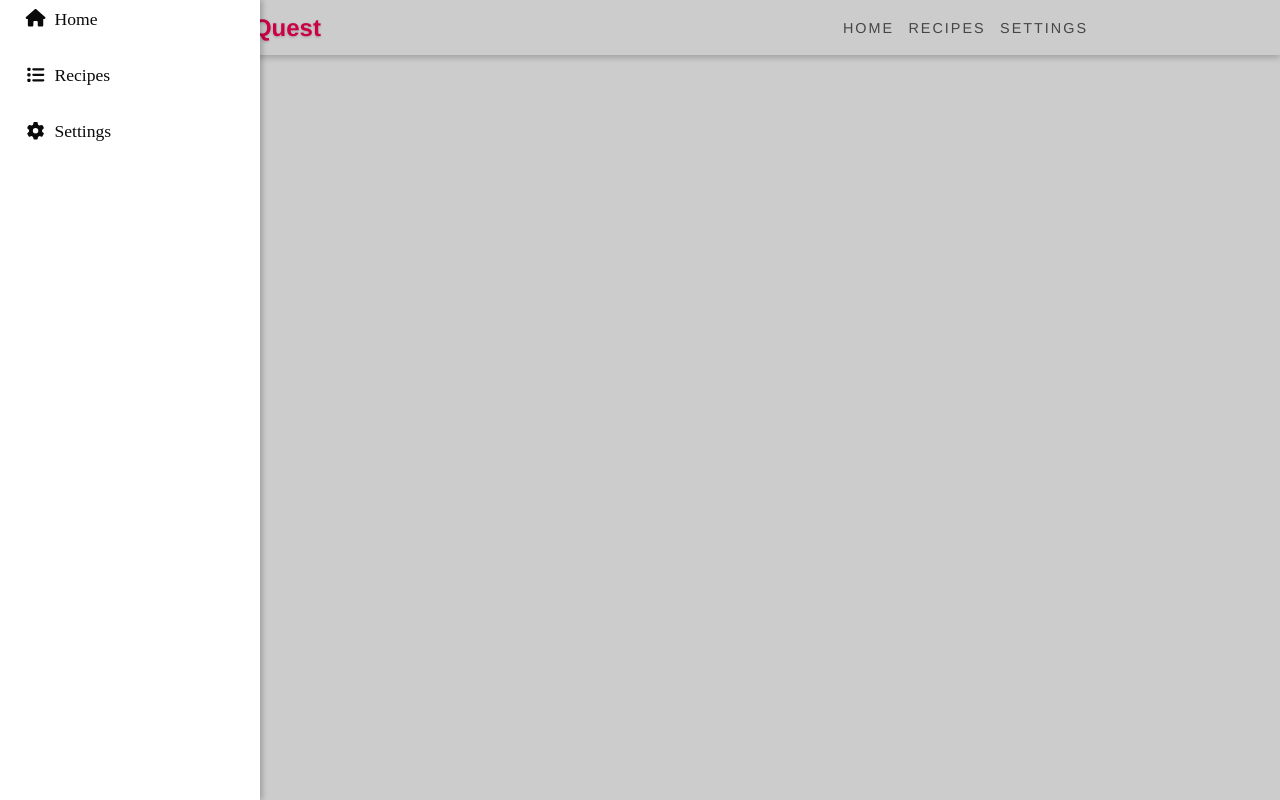
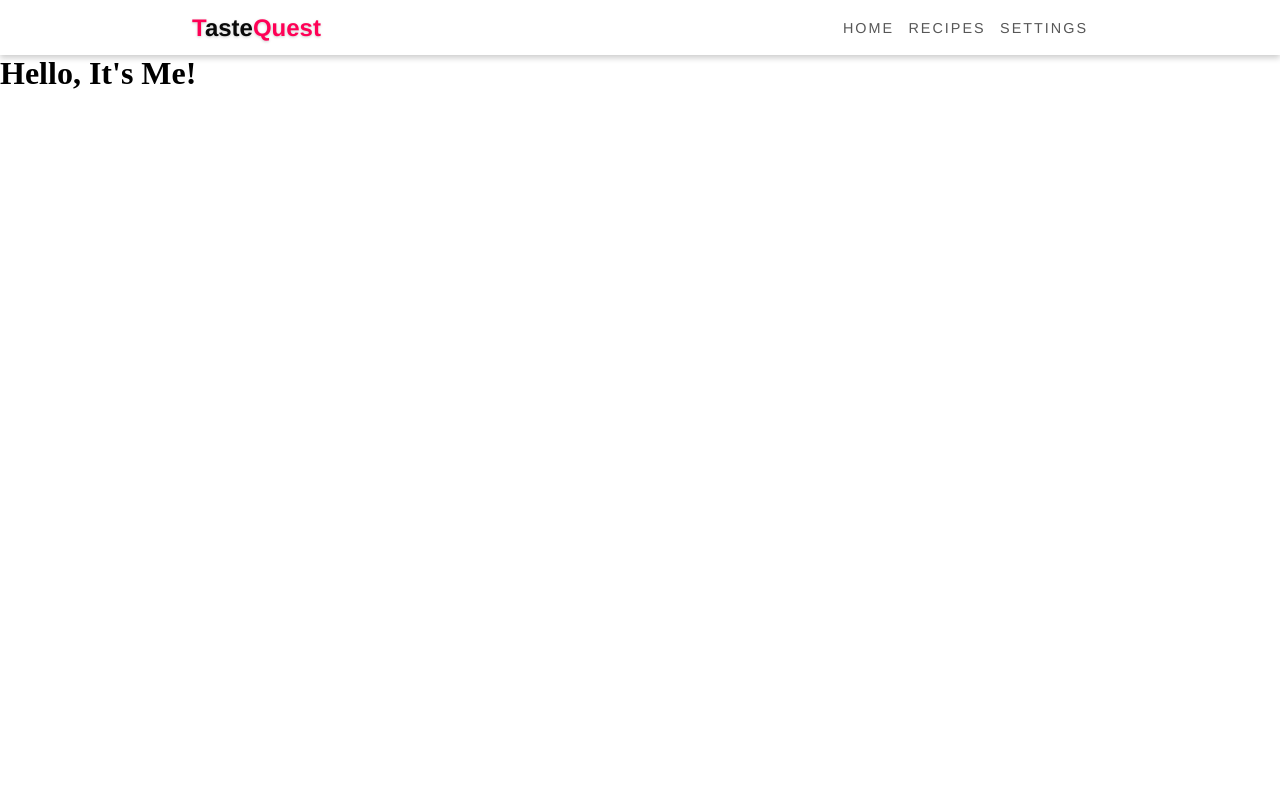
Before and after one commit to Muhammad-Dzaki-Arrahman/react-food-recipe, a React (Vite) app: page / in a window 1280 px wide. Built offline with nearby package versions, Linux system fonts and the light colour scheme.

Commit message:
Adding Sidebar ANimation

```diff
--- a/src/components/Navbar.jsx
+++ b/src/components/Navbar.jsx
@@ -4,7 +4,7 @@ import Sidebar from "./Sidebar";
 // import font awesome icons
 import { faHome, faList, faCog } from "@fortawesome/free-solid-svg-icons";
 export default function Navbar() {
-  const [showSidebar, setShowSidebar] = useState(true);
+  const [showSidebar, setShowSidebar] = useState(false);
   const links = [
     {
       name: "Home",
@@ -22,6 +22,9 @@ export default function Navbar() {
       icon: faCog,
     },
   ];
+  function closeSidebar() {
+    setShowSidebar(false);
+  }
   return (
     <>
       <div className="navbar container">
@@ -44,7 +47,7 @@ export default function Navbar() {
           <div className="bar"></div>
         </div>
       </div>
-      {showSidebar && <Sidebar links={links} />}
+      {showSidebar && <Sidebar close={closeSidebar} links={links} />}
     </>
   );
 }
--- a/src/components/Sidebar.jsx
+++ b/src/components/Sidebar.jsx
@@ -1,7 +1,7 @@
 import { FontAwesomeIcon } from "@fortawesome/react-fontawesome";
-export default function Sidebar({ links }) {
+export default function Sidebar({ links, close }) {
   return (
-    <div className="sidebar">
+    <div className="sidebar" onClick={close}>
       {links.map((link) => (
         <a className="sidebar-link" href={link.path} key={link.name}>
           <FontAwesomeIcon icon={link.icon} />
--- a/src/styles/index.scss
+++ b/src/styles/index.scss
@@ -121,6 +121,7 @@ a {
   width: 260px;
   background-color: var(--background-color);
   box-shadow: 0 0 0 2000px rgba(0, 0, 0, 0.2), 3px 0 5px var(--shadow-color);
+  animation: getAnimationDuration(0.3s) slideInLeft;
   .sidebar-link {
     display: block;
     padding: 0.5em 1em;
@@ -128,6 +129,13 @@ a {
     margin-bottom: 1em;
     color: var(--text-color);
     font-size: 1.1em;
+    transform: translateX(-100%);
+    animation: getAnimationDuration(0.3s) slideInLeft forwards;
+    @for $i from 1 through 3 {
+      &:nth-child(#{$i}) {
+        animation-delay: #{$i * 0.1}s;
+      }
+    }
     &.active {
       border-left-color: var(--primary-color);
     }
@@ -145,7 +153,7 @@ a {
   padding-inline: 15vw;
   font-family: "Helvetica", sans-serif;
 }
-
+@import "partials/animation.scss";
 @media screen and (max-width: 768px) {
   .navbar {
     .nav-links {
--- /dev/null
+++ b/src/styles/partials/_animation.scss
@@ -0,0 +1,8 @@
+@keyframes slideInLeft {
+  from {
+    transform: translateX(-100%);
+  }
+  to {
+    transform: translateX(0);
+  }
+}
```
